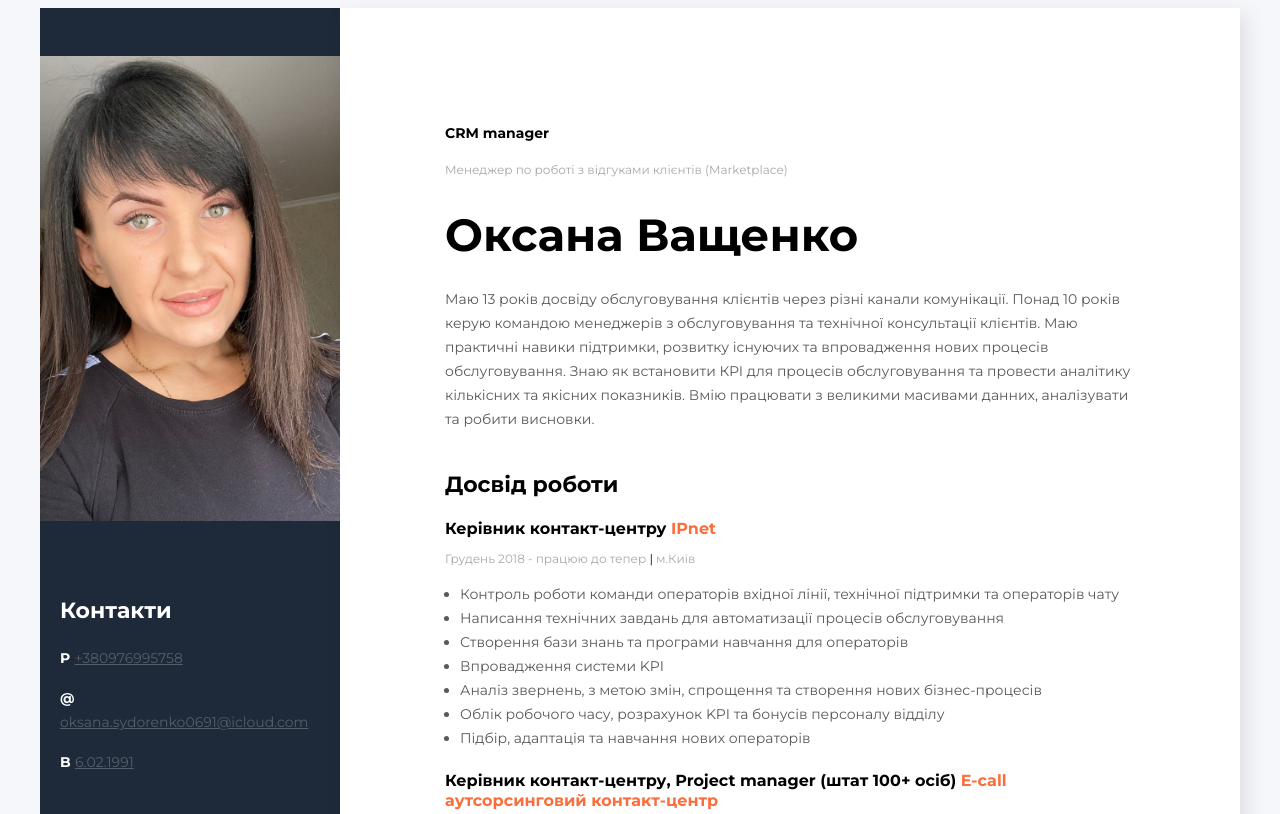
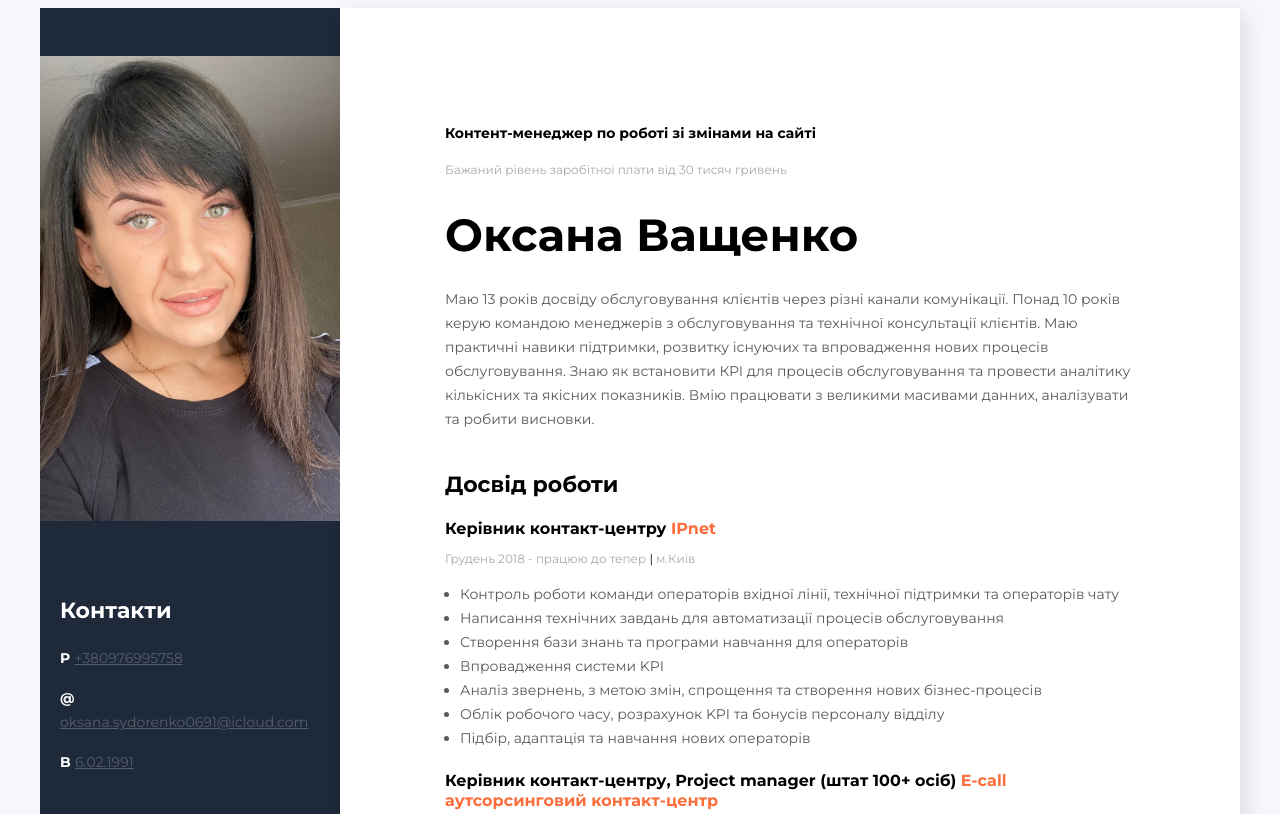
Before and after one commit to OVashchenko91/rezume, a website: page index.html in a window 1280 px wide. Shown: the top 814 px of the page. Drawn offline with Linux system fonts and the light colour scheme.

Commit message:
Update index.html

```diff
--- a/index.html
+++ b/index.html
@@ -17,8 +17,8 @@
     <div class="main-content">
         <!--about user-->
         <div class="about">
-            <h2 class="about-pisition">CRM manager</h2>
-            <p class="period">Менеджер по роботі з відгуками клієнтів (Marketplace)</p>
+            <h2 class="about-pisition">Контент-менеджер по роботі зі змінами на сайті</h2>
+            <p class="period">Бажаний рівень заробітної плати від 30 тисяч гривень</p>
             <h1 class="about-name">Оксана Ващенко</h1>
 
             <p class="about-description">
```
